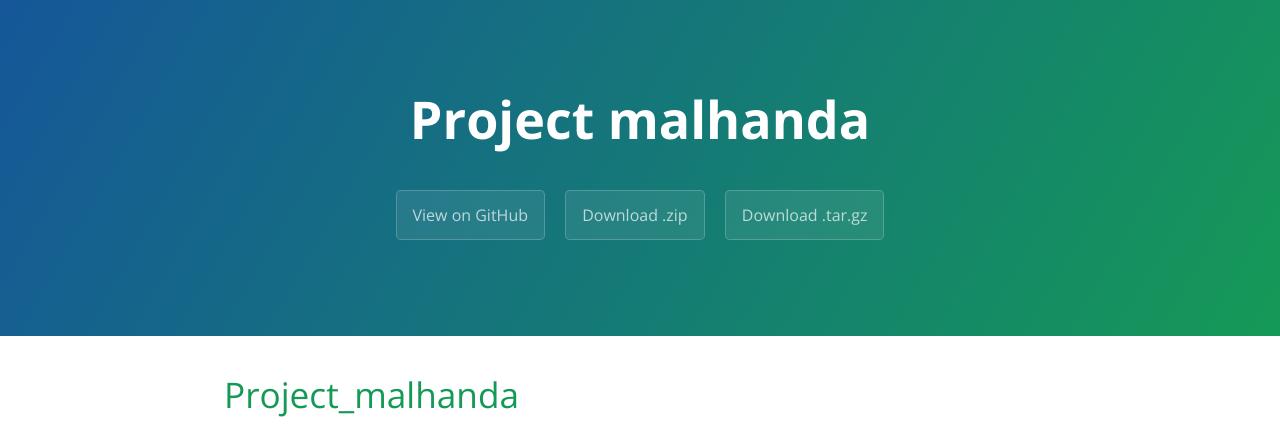
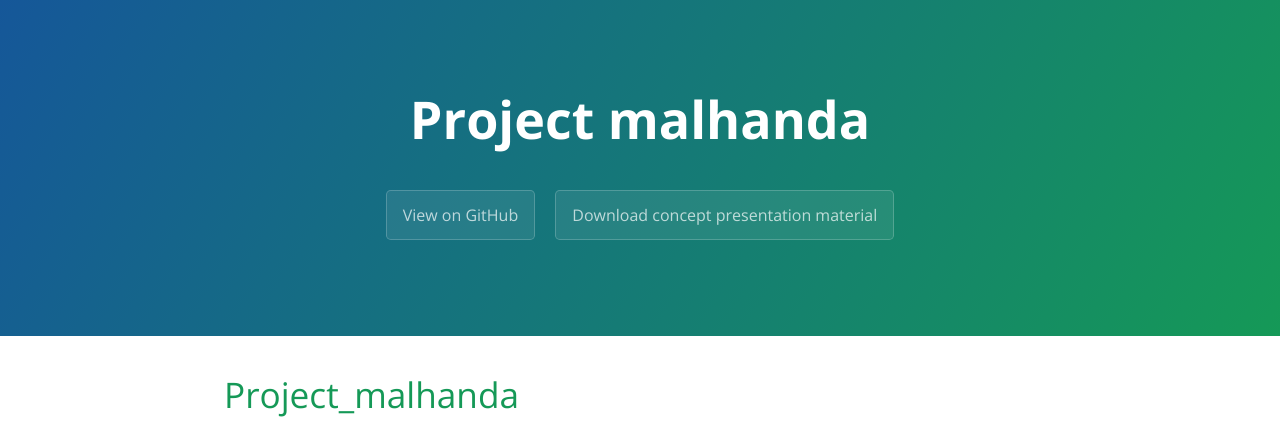
Before and after one commit to Ajou-masinda/Project_malhanda, a plain HTML site: page index.html in a window 1280 px wide. Shown: the top 434 px of the page. Drawn offline with nearby package versions, Linux system fonts and the light colour scheme.

Commit message:
Update index.html

```diff
--- a/index.html
+++ b/index.html
@@ -14,8 +14,7 @@
       <h1 class="project-name">Project malhanda</h1>
       <h2 class="project-tagline"></h2>
       <a href="https://github.com/Ajou-masinda/Project_malhanda" class="btn">View on GitHub</a>
-      <a href="https://github.com/Ajou-masinda/Project_malhanda/zipball/master" class="btn">Download .zip</a>
-      <a href="https://github.com/Ajou-masinda/Project_malhanda/tarball/master" class="btn">Download .tar.gz</a>
+      <a href="https://github.com/Ajou-masinda/Project_malhanda/find/master" class="btn">Download concept presentation material</a>
     </section>
 
     <section class="main-content">
```
